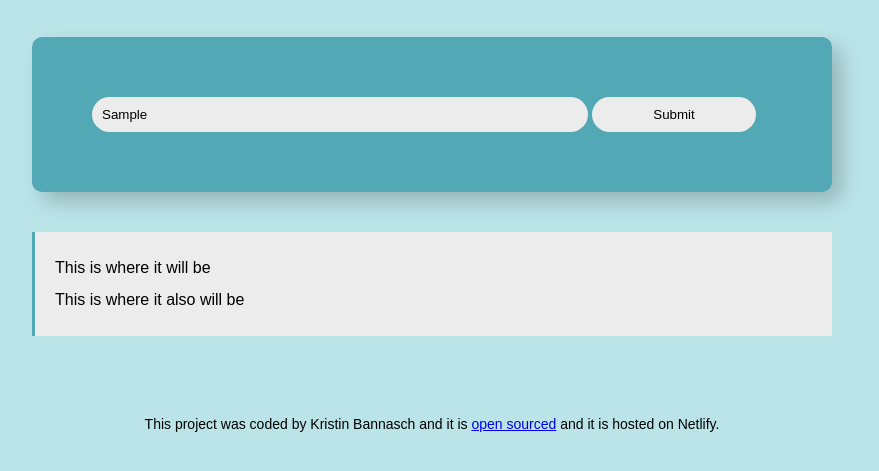
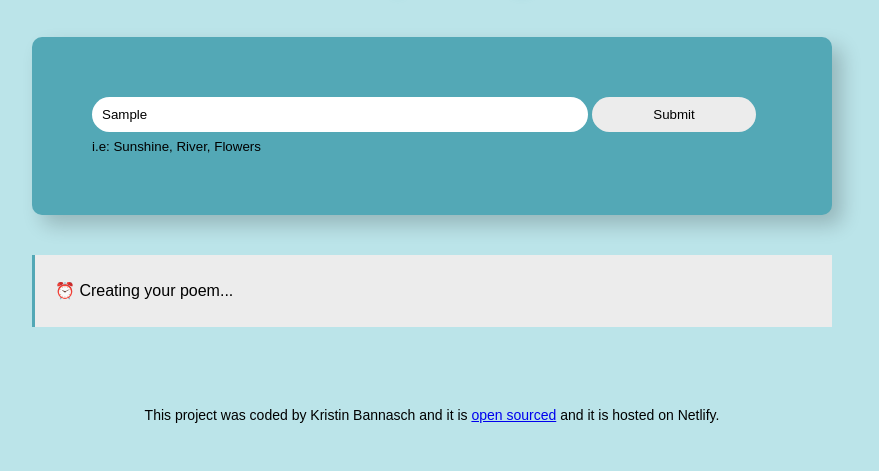
Before and after one commit to kristban/german-poem-generator, a plain HTML site: page index.html in a window 1280 px wide. Both pictures are taken after typing "Sample" into the empty fields and a click on the button "Submit". Shown: the part 233-704 px from the top of the page, without its empty margins (208-1087 px from the left). Drawn offline with nearby package versions, Linux system fonts and the light colour scheme; no server answers.

Commit message:
improved the form in html, also improved the JS

```diff
--- a/index.html
+++ b/index.html
@@ -17,7 +17,7 @@
       </header>
 
       <main>
-
+        <div class="form-container">
         <form id="poem-gernerator-form">
           <input
             type="text"
@@ -30,11 +30,11 @@
           />
           <button type="submit" class="submit">Submit</button>
         </form>
+        <small class="hint">i.e: Sunshine, River, Flowers</small>
+    </div>
 
-        <div id="result">
-          This is where it will be
-          <br />
-          This is where it also will be
+        <div class="hidden" id="result">
+         <span class="blink">⏰ Creating your poem...</span>
         </div>
       </main>
       <footer>
--- a/src/index.js
+++ b/src/index.js
@@ -14,9 +14,12 @@ function generatePoem(event) {
   let keyWordEntry = document.querySelector("#keywords");
   let key = "7a9df9a4f940btc116d43db796o3aa67";
   let context =
-    "You are a German poet who is famous for the his short poesm. Use the following instruction: Create a 4 line poems in basic HTML, only show the 4 lines without heading or other instructions. do not mention html";
+    "You are a German poet who is famous for the his short poesm. Use the following instruction: Create a 4 line poems in basic HTML, only show the 4 lines with <br /> between each line. Do not use heading or other instructions. do not mention html";
   let prompt = `Generate a German poem about ${keyWordEntry.value}`;
   let apiURL = `https://api.shecodes.io/ai/v1/generate?prompt=${prompt}&context=${context}&key=${key}`;
+
+let resultElement = document.querySelector("#result")
+resultElement.classList.remove("hidden")
 
   axios.get(apiURL).then(showPoem);
 
--- a/src/styles.css
+++ b/src/styles.css
@@ -29,19 +29,33 @@ h1 {
 
   max-width: 800px;
 }
-#poem-gernerator-form {
-  padding: 60px;
+.form-container {
+padding: 60px;
   margin: 40px auto;
   background-color: var(--maincolor);
   border-radius: 10px;
   box-shadow: 10px 10px 20px rgba(0, 0, 0, 0.2);
+}
+
+@keyframes blink {
+  50% {
+    opacity: 0.0;
+  }
+}
+.blink {
+  animation: blink 1s step-start 0s infinite;
+}
+
+#poem-gernerator-form {
+    padding-bottom: 5px;
+
 }
 .entry {
   width: 70%;
   padding: 10px 10px;
   border-radius: 20px;
   border-style: none;
-  background-color: #ececec;
+
 }
 .submit {
   width: 24%;
@@ -51,6 +65,10 @@ h1 {
   background: #ececec;
 }
 
+.hidden {
+    display: none;
+}
+
 #result {
   background-color: #ececec;
   line-height: 2;
```
